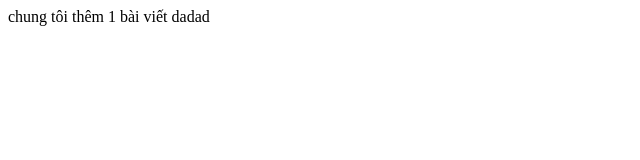
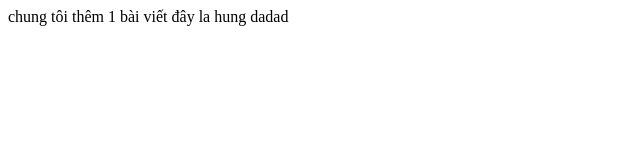
Before and after one commit to crimeprince4/d-, a plain HTML site: page dasdasdasd.html in a window 1280 px wide. Shown: the whole page, without its empty margins (0-640 px from the left). Drawn offline with Linux system fonts and the light colour scheme.

Commit message:
Update dasdasdasd.html
hung

```diff
--- a/dasdasdasd.html
+++ b/dasdasdasd.html
@@ -7,5 +7,6 @@
 </head>
 <body>
 chung tôi thêm 1 bài viết
+đây la hung
 </body>dadad
 </html>
```
